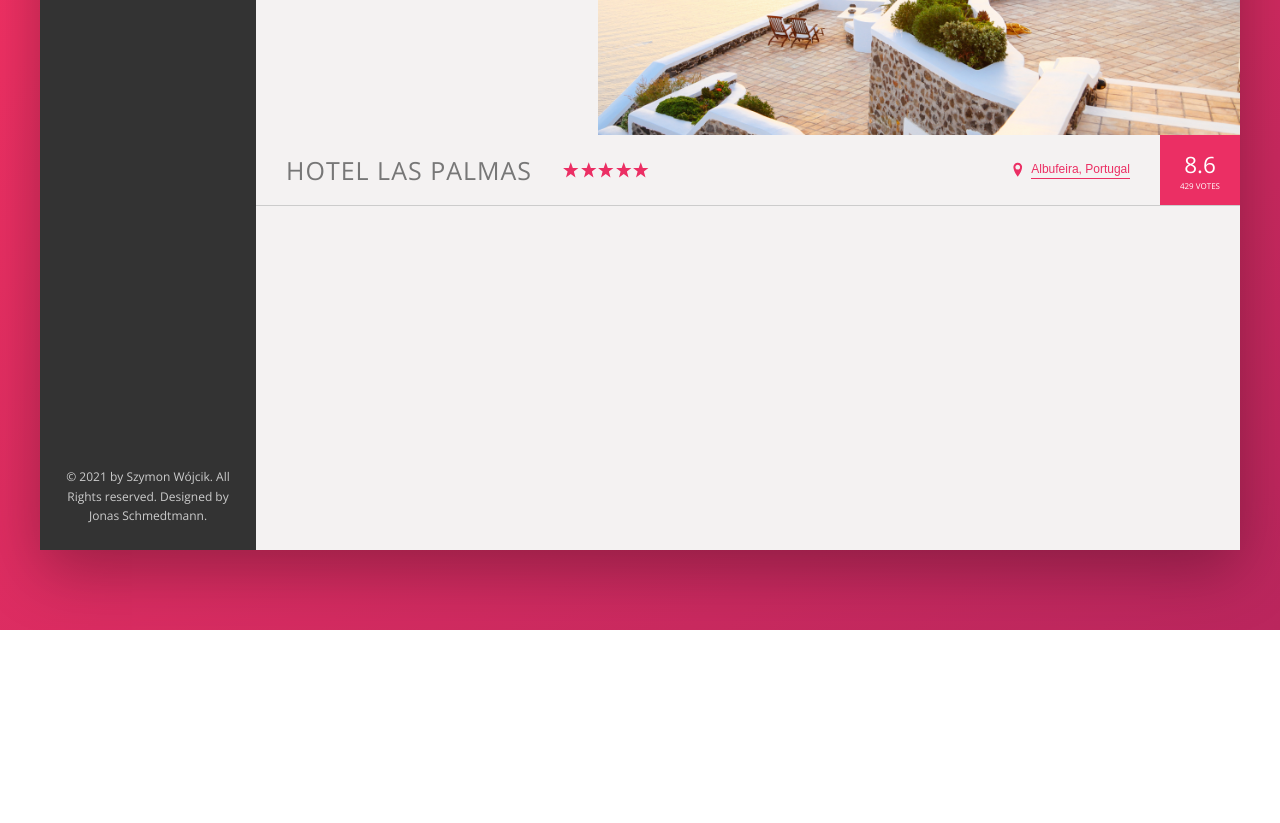
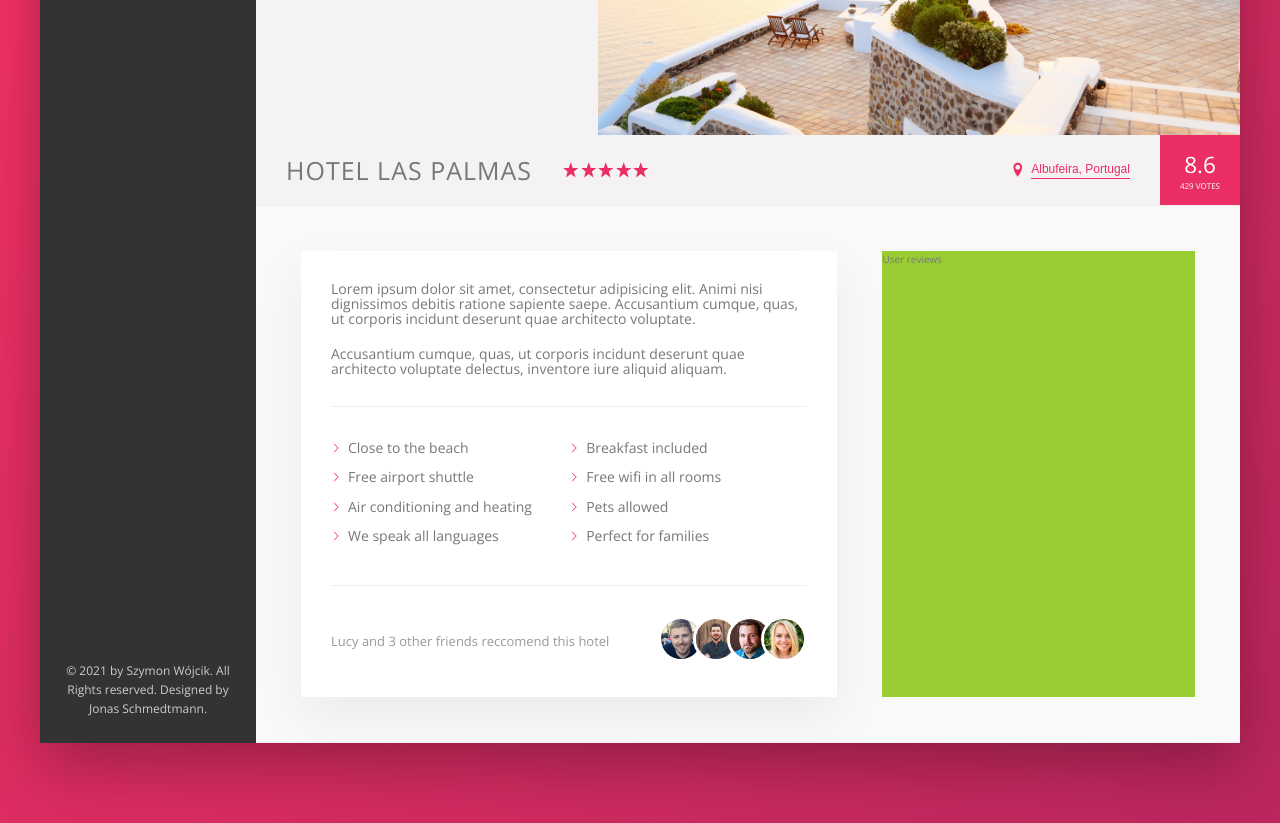
Before and after one commit to Cersin/Trillo, a website: page index.html in a window 1280 px wide. Shown: the part 400-1223 px from the top of the page. Before the commit the page ends 1030 px from the top, so only its background shows below. Drawn offline with nearby package versions, Linux system fonts and the light colour scheme.

Commit message:
hotel description

```diff
--- a/index.html
+++ b/index.html
@@ -140,6 +140,49 @@
                             <div class="overview__rating-count">429 votes</div>
                         </div>
                     </div>
+
+                    <div class="detail">
+                        <div class="description">
+                            <p class="paragraph">
+                                Lorem ipsum dolor sit amet,
+                                consectetur adipisicing elit.
+                                Animi nisi dignissimos debitis ratione sapiente saepe.
+                                Accusantium cumque, quas, ut corporis incidunt deserunt
+                                quae architecto voluptate.
+                            </p>
+                            <p class="paragraph">
+                                Accusantium cumque, quas, ut corporis incidunt deserunt quae
+                                architecto voluptate delectus, inventore iure aliquid aliquam.
+                            </p>
+
+                            <ul class="list">
+                                <li class="list__item">Close to the beach</li>
+                                <li class="list__item">Breakfast included</li>
+                                <li class="list__item">Free airport shuttle</li>
+                                <li class="list__item">Free wifi in all rooms</li>
+                                <li class="list__item">Air conditioning and heating</li>
+                                <li class="list__item">Pets allowed</li>
+                                <li class="list__item">We speak all languages</li>
+                                <li class="list__item">Perfect for families</li>
+                            </ul>
+
+                            <div class="recommend">
+                                <p class="recommend__count">
+                                    Lucy and 3 other friends reccomend this hotel
+                                </p>
+                                <div class="recommend__friends">
+                                    <img src="img/user-3.jpg" alt="Friend 1" class="recommend__photo">
+                                    <img src="img/user-4.jpg" alt="Friend 2" class="recommend__photo">
+                                    <img src="img/user-5.jpg" alt="Friend 3" class="recommend__photo">
+                                    <img src="img/user-6.jpg" alt="Friend 4" class="recommend__photo">
+                                </div>
+                            </div>
+                        </div>
+
+                        <div class="user-reviews">
+                            User reviews
+                        </div>
+                    </div>
                 </main>
             </div>
         </div>
--- a/sass/_base.scss
+++ b/sass/_base.scss
@@ -13,7 +13,10 @@
   --color-grey-dark-2: #777;
   --color-grey-dark-3: #999;
 
+  --line: 1px solid var(--color-grey-light-3);
+
   --shadow-dark: 0 2rem 6rem rgba(0,0,0,.3);
+  --shadow-light: 0 2rem 5rem rgba(0,0,0,.06);
 }
 
 * {
--- /dev/null
+++ b/sass/_hotelDetail.scss
@@ -0,0 +1,97 @@
+.detail {
+  display: flex;
+  padding: 4.5rem;
+  background-color: var(--color-grey-light-1);
+  border-bottom: var(--line);
+}
+
+.description {
+  font-size: 1.4rem;
+  background-color: #fff;
+  box-shadow: var(--shadow-light);
+  padding: 3rem;
+  flex: 0 0 60%;
+  margin-right: 4.5rem;
+}
+
+.user-reviews {
+  background-color: yellowgreen;
+  flex: 1;
+}
+
+//////////////////
+/// PARAGRAPH ///
+.paragraph:not(:last-of-type) {
+  margin-bottom: 2rem;
+}
+
+.paragraph {
+  line-height: 1.5rem;
+}
+
+//////////////////
+/// LIST ///
+.list {
+  list-style: none;
+  padding: 3rem 0;
+  margin: 3rem 0;
+  border-top: var(--line);
+  border-bottom: var(--line);
+
+  display: flex;
+  flex-wrap: wrap;
+
+  &__item {
+    flex: 0 0 50%;
+    margin-bottom: .7rem;
+  }
+
+  &__item:before {
+    content: "";
+    display: inline-block;
+    height: 1rem;
+    width: 1rem;
+    margin-right: .7rem;
+
+    // Older browsers
+    //background-image: url(../img/chevron-thin-right.svg);
+    //background-size: cover;
+
+    // Never browsers
+    background-color: var(--color-primary);
+    -webkit-mask-image: url(../img/chevron-thin-right.svg);
+    -webkit-mask-size: 100%;
+  }
+}
+
+//////////////////
+/// RECOMMEND ///
+.recommend {
+  font-size: 1.3rem;
+  color: var(--color-grey-dark-3);
+
+  display: flex;
+  flex-direction: row;
+  justify-content: space-between;
+  align-items: center;
+
+  &__count {
+    margin-right: auto;
+  }
+
+  &__friends {
+
+  }
+
+  &__photo {
+    box-sizing: content-box;
+    height: 4rem;
+    width: 4rem;
+    border-radius: 50%;
+    border: 3px solid #fff;
+
+    &:not(:last-child) {
+      margin-right: -1.5rem;
+    }
+  }
+}
--- a/sass/_hotelOverview.scss
+++ b/sass/_hotelOverview.scss
@@ -19,7 +19,7 @@
   display: flex;
   flex-direction: row;
   align-items: center;
-  border-bottom: 1px solid var(--color-grey-light-4);
+  border-bottom: var(--line);
 
   // HEADING //
   &__heading {
--- a/sass/_layout.scss
+++ b/sass/_layout.scss
@@ -13,5 +13,4 @@
 .hotel-view {
   //background-color: #fff;
   flex: 1;
-  height: 80rem;
 }
--- a/sass/main.scss
+++ b/sass/main.scss
@@ -4,3 +4,4 @@
 @import "header";
 @import "sidebar";
 @import "hotelOverview";
+@import "hotelDetail";
```
Also changed, not shown: css/style.css, sass/_components.scss (line endings or trailing spaces).
